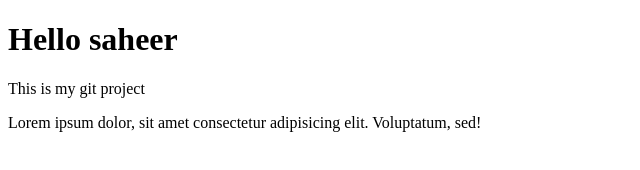
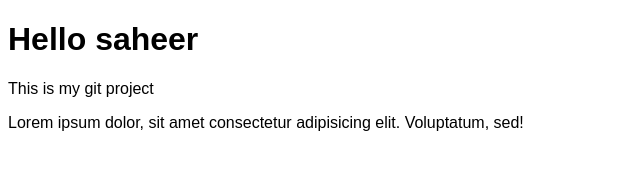
Before and after one commit to DevSaheerHost/datewithgit-sample, a plain HTML site: page index.html in a window 1280 px wide. Shown: the whole page, without its empty margins (0-640 px from the left). Drawn offline with Linux system fonts and the light colour scheme.

Commit message:
css added

```diff
--- /dev/null
+++ b/css/style.css
@@ -0,0 +1,3 @@
+body{
+    font-family: sans-serif;
+}
--- a/index.html
+++ b/index.html
@@ -4,6 +4,7 @@
     <meta charset="UTF-8">
     <meta name="viewport" content="width=device-width, initial-scale=1.0">
     <title>MYgit</title>
+    <link rel="stylesheet" href="css/style.css">
 </head>
 <body>
     <h1>Hello saheer</h1>
```
